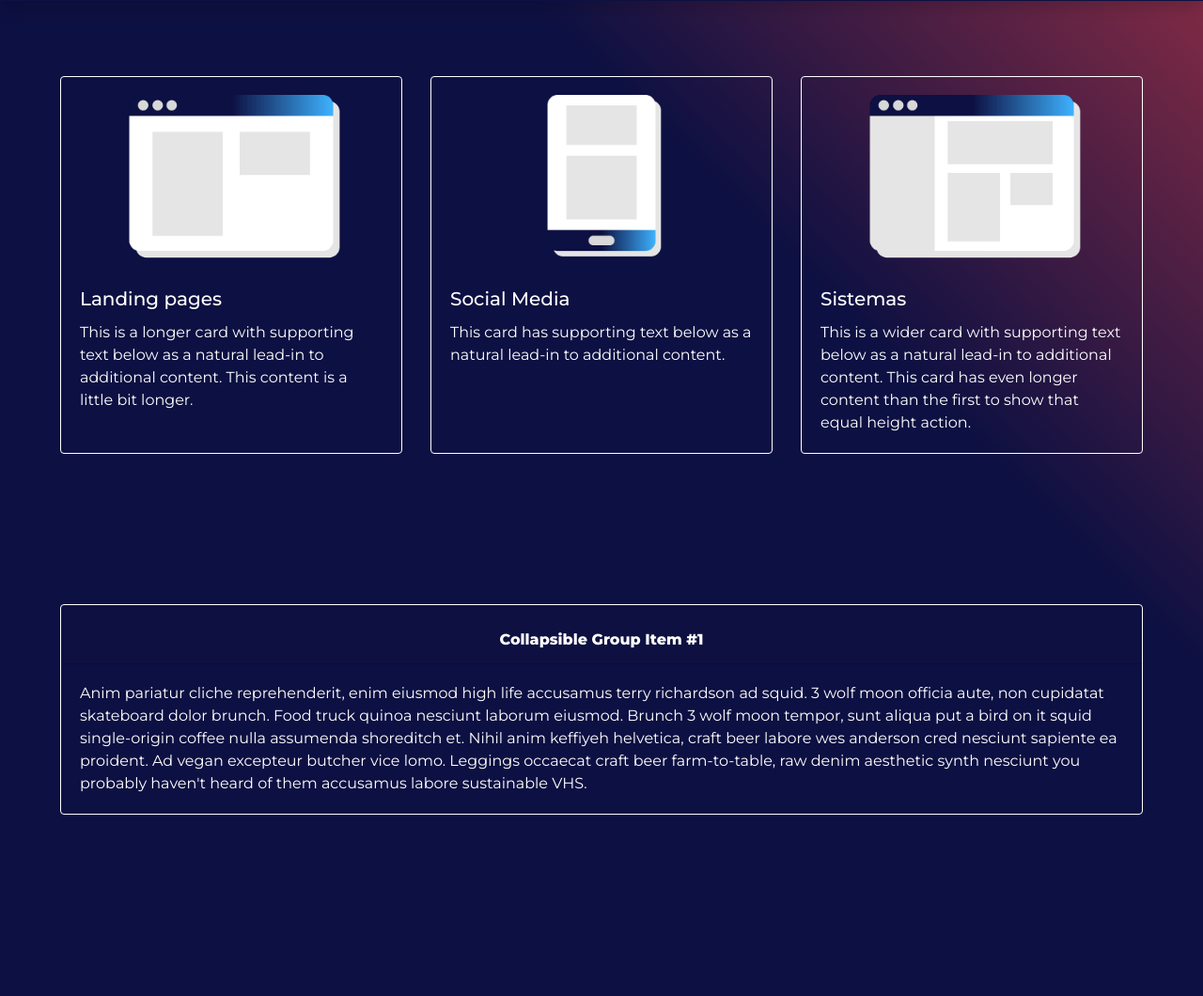
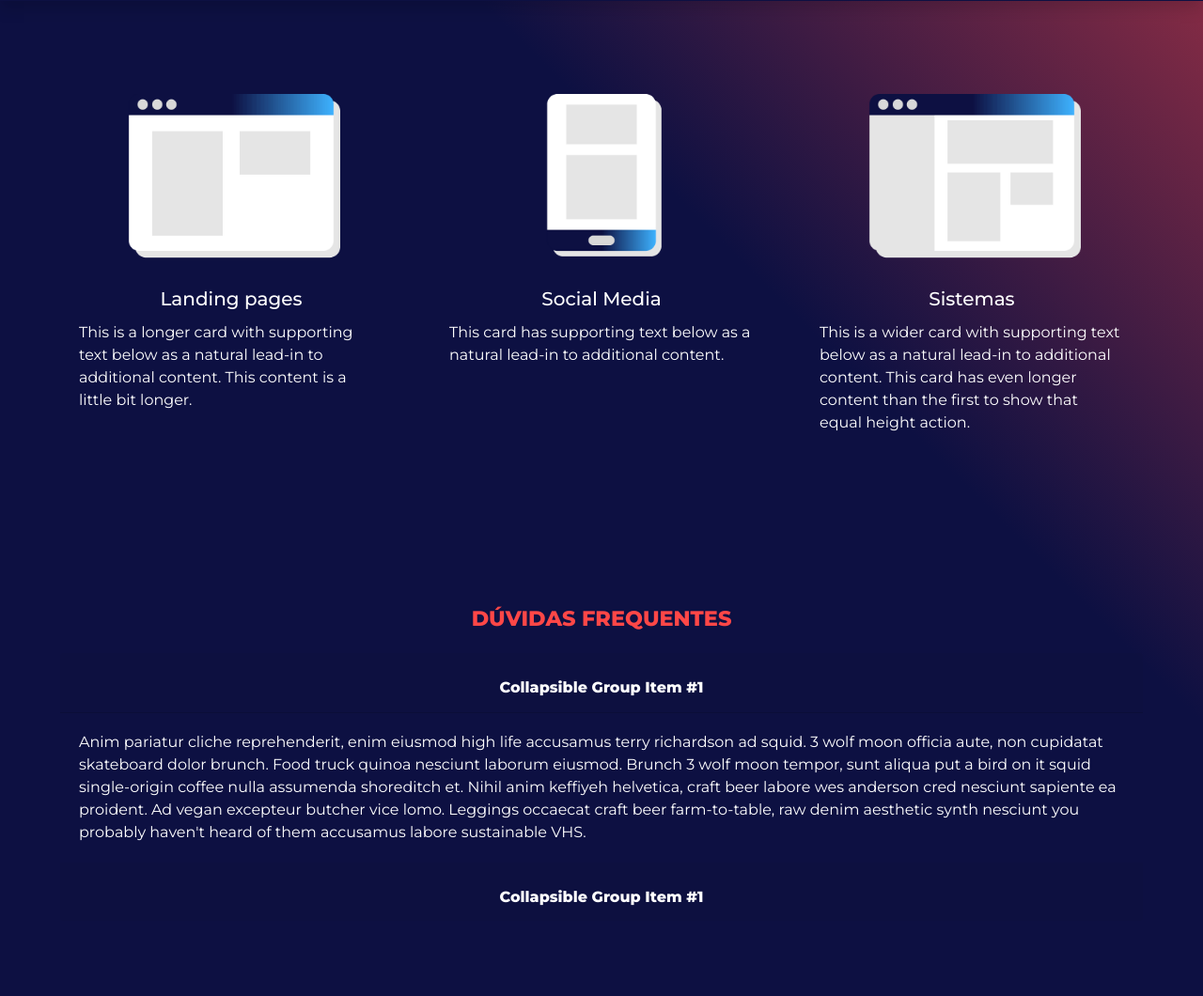
Before and after one commit to Bersanii/SbMidia, a PHP site: page / in a window 1280 px wide. Shown: the part 799-1859 px from the top of the page at 94% size. Before the commit the page ends 1666 px from the top, so only its background shows below. Run offline with PHP 8.4, Linux system fonts and the light colour scheme.

Commit message:
Style changes

```diff
--- a/css/style.css
+++ b/css/style.css
@@ -12,6 +12,13 @@
 }
 #logoBanner {
     width: 100%;
+}
+
+.tituloSec{
+    color: #ff4747;
+    font-size: 1.4rem;
+    font-weight: 800;
+    margin-bottom: 20px;
 }
 
 /*☰☰☰☰☰☰☰☰☰☰☰☰☰☰☰☰☰☰☰☰☰☰☰☰*/
@@ -49,7 +56,7 @@
 .card{
     background: none;
     color: #FFF;
-    border-color: #FFF;
+    border: none;
 }
 
 
--- a/index.html
+++ b/index.html
@@ -64,28 +64,28 @@
         </div>
     </div>
 
-
+    <!-- ☰☰☰ CARD DECK ☰☰☰ -->
     <div class="container-fluid">
         <div class="row" style="padding: 10vh 5vw 10vh 5vw;">
             <div class="card-deck">
                 <div class="card">
                   <img src="assets/landing.png" class="card-img-top" alt="...">
                   <div class="card-body">
-                    <h5 class="card-title">Landing pages</h5>
+                    <h5 class="card-title text-center">Landing pages</h5>
                     <p class="card-text">This is a longer card with supporting text below as a natural lead-in to additional content. This content is a little bit longer.</p>
                   </div>
                 </div>
                 <div class="card">
                   <img src="assets/social.png" class="card-img-top" alt="...">
                   <div class="card-body">
-                    <h5 class="card-title">Social Media</h5>
+                    <h5 class="card-title text-center">Social Media</h5>
                     <p class="card-text">This card has supporting text below as a natural lead-in to additional content.</p>
                   </div>
                 </div>
                 <div class="card">
                   <img src="assets/sistemas.png" class="card-img-top" alt="...">
                   <div class="card-body">
-                    <h5 class="card-title">Sistemas</h5>
+                    <h5 class="card-title text-center">Sistemas</h5>
                     <p class="card-text">This is a wider card with supporting text below as a natural lead-in to additional content. This card has even longer content than the first to show that equal height action.</p>
                   </div>
                 </div>
@@ -93,19 +93,39 @@
         </div>
     </div>
 
+    <!-- ☰☰☰ Accordion ☰☰☰ -->
     <div class="containe-fluid">
       <div class="row " style="padding: 10vh 5vw 10vh 5vw; max-width: 100%; margin: 0;">
+
+        <div class="tituloSec text-center" style="width: 100%;">DÚVIDAS FREQUENTES</div>
+
         <div class="accordion" id="duvidas" style="min-width: 100%;">
           <div class="card">
-                  <div class="card-header" id="headingOne">
+            <div class="card-header" id="heading1">
               <h2 class="mb-0">
-                      <button class="btn-accordion text-center" style="min-width: 100%;" type="button" data-toggle="collapse" data-target="#collapseOne" aria-expanded="true" aria-controls="collapseOne">
+                <button class="btn-accordion text-center" style="min-width: 100%;" type="button" data-toggle="collapse" data-target="#collapse1" aria-expanded="true" aria-controls="collapse1">
                   Collapsible Group Item #1
                 </button>
               </h2>
             </div>
 
-                  <div id="collapseOne" class="collapse show" aria-labelledby="headingOne" data-parent="#duvidas">
+            <div id="collapse1" class="collapse show" aria-labelledby="heading1" data-parent="#duvidas">
+              <div class="card-body">
+                Anim pariatur cliche reprehenderit, enim eiusmod high life accusamus terry richardson ad squid. 3 wolf moon officia aute, non cupidatat skateboard dolor brunch. Food truck quinoa nesciunt laborum eiusmod. Brunch 3 wolf moon tempor, sunt aliqua put a bird on it squid single-origin coffee nulla assumenda shoreditch et. Nihil anim keffiyeh helvetica, craft beer labore wes anderson cred nesciunt sapiente ea proident. Ad vegan excepteur butcher vice lomo. Leggings occaecat craft beer farm-to-table, raw denim aesthetic synth nesciunt you probably haven't heard of them accusamus labore sustainable VHS.
+              </div>
+            </div>
+          </div>
+
+          <div class="card">
+            <div class="card-header" id="heading2">
+              <h2 class="mb-0">
+                <button class="btn-accordion text-center" style="min-width: 100%;" type="button" data-toggle="collapse" data-target="#collapse2" aria-expanded="true" aria-controls="collapse2">
+                  Collapsible Group Item #1
+                </button>
+              </h2>
+            </div>
+
+            <div id="collapse2" class="collapse" aria-labelledby="heading2" data-parent="#duvidas">
               <div class="card-body">
                 Anim pariatur cliche reprehenderit, enim eiusmod high life accusamus terry richardson ad squid. 3 wolf moon officia aute, non cupidatat skateboard dolor brunch. Food truck quinoa nesciunt laborum eiusmod. Brunch 3 wolf moon tempor, sunt aliqua put a bird on it squid single-origin coffee nulla assumenda shoreditch et. Nihil anim keffiyeh helvetica, craft beer labore wes anderson cred nesciunt sapiente ea proident. Ad vegan excepteur butcher vice lomo. Leggings occaecat craft beer farm-to-table, raw denim aesthetic synth nesciunt you probably haven't heard of them accusamus labore sustainable VHS.
               </div>
```
Lines whose indentation alone changed are shown as unchanged.
